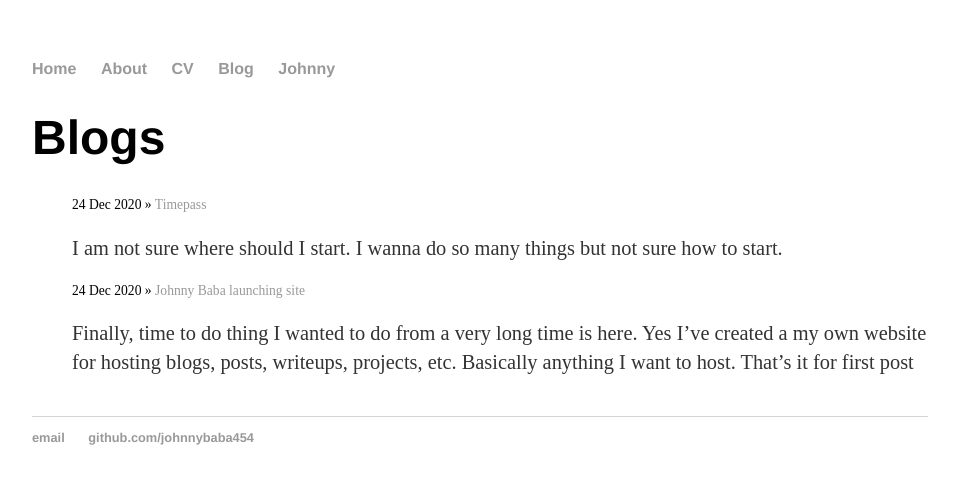
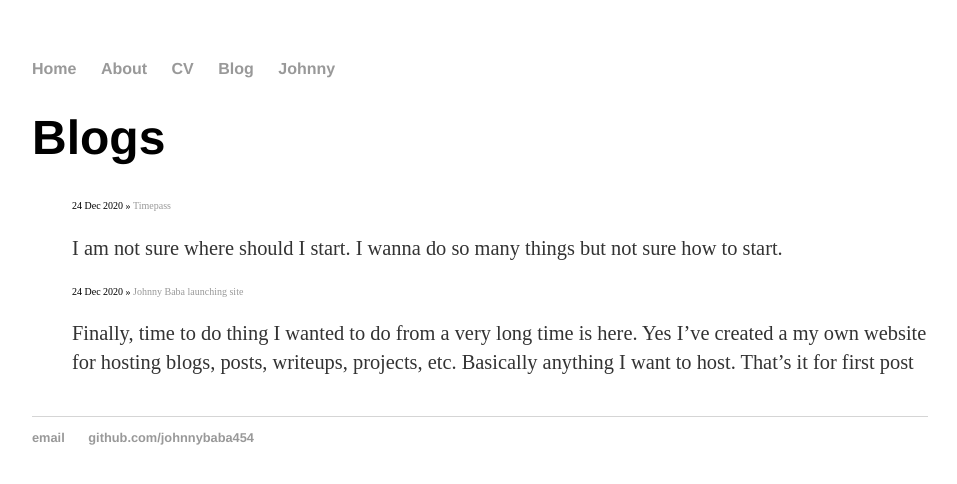
Before and after one commit to johnnybaba454/johnnybaba454.github.io, a Jekyll site: the page built from blog/index.html, in a window 1280 px wide. Shown: the top 484 px of the page, without its empty margins (160-1117 px from the left). Built offline with Jekyll 4.4.1, drawn with Linux system fonts in a browser that asks for light colours; Markdown is read by kramdown in place of the engine named in the settings.

Commit message:
Update index.html

```diff
--- a/blog/index.html
+++ b/blog/index.html
@@ -7,7 +7,7 @@
 
 	  {% for post in site.posts %}
 	    <li>
-		    <span>{{ post.date | date_to_string }}</span> » <a href="{{ post.url }}" title="{{ post.title }}">{{ post.title }}</a>
+		    <font size="1"><span>{{ post.date | date_to_string }}</span> » <a href="{{ post.url }}" title="{{ post.title }}">{{ post.title }}</a></font>
 		    {{post.content}}
 
 
```
